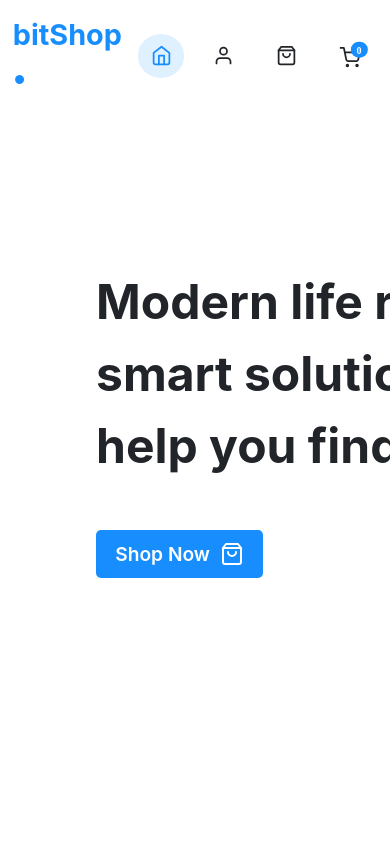
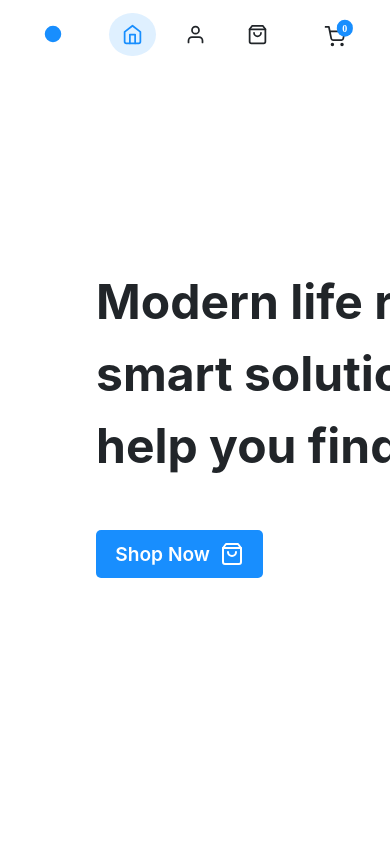
Before and after one commit to thomasmfx/bitshop, a React (Vite) app: page / in a window 390 px wide. Shown: the top 844 px of the page. Built offline with nearby package versions, Linux system fonts and the light colour scheme.

Commit message:
🌟 feat: add responsiveness to Logo

```diff
--- a/src/components/Logo/Logo.jsx
+++ b/src/components/Logo/Logo.jsx
@@ -1,19 +1,44 @@
+import { Circle } from 'react-feather'
 import PropTypes from 'prop-types'
 import styled from 'styled-components'
 
 const StyledLogo = styled.p`
+  display: flex;
+  align-items: center;
+  gap: 0.2em;
   font-size: ${(props) => (props.fontSize ? props.fontSize : '2rem')};
   font-weight: bold;
   color: ${({ theme }) => theme.colors.brandPrimary};
+
+  > svg {
+    min-width: 10px;
+    width: 10px;
+  }
+
+  @media (max-width: 642px) {
+    > span {
+      display: none;
+    }
+
+    > svg {
+      width: 18px;
+    }
+  }
 `
 
-function Logo({ size, removeDot }) {
-  return <StyledLogo fontSize={size}>bitShop {!removeDot && '•'}</StyledLogo>
+const Span = styled.span``
+
+function Logo({ size }) {
+  return (
+    <StyledLogo fontSize={size}>
+      <Span>bitShop</Span>
+      <Circle fill="#188efe" />
+    </StyledLogo>
+  )
 }
 
 Logo.propTypes = {
   size: PropTypes.string,
-  removeDot: PropTypes.bool,
 }
 
 export default Logo
```
